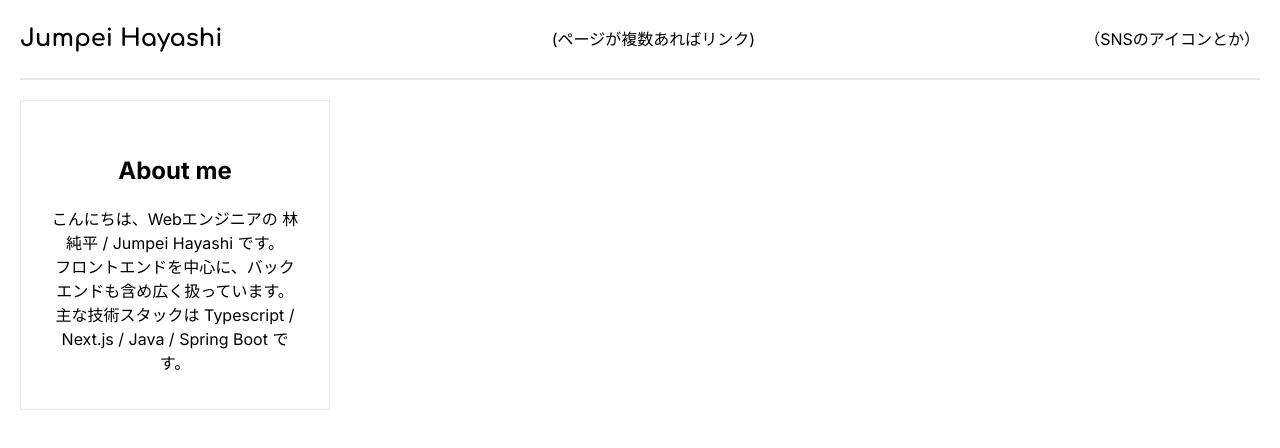
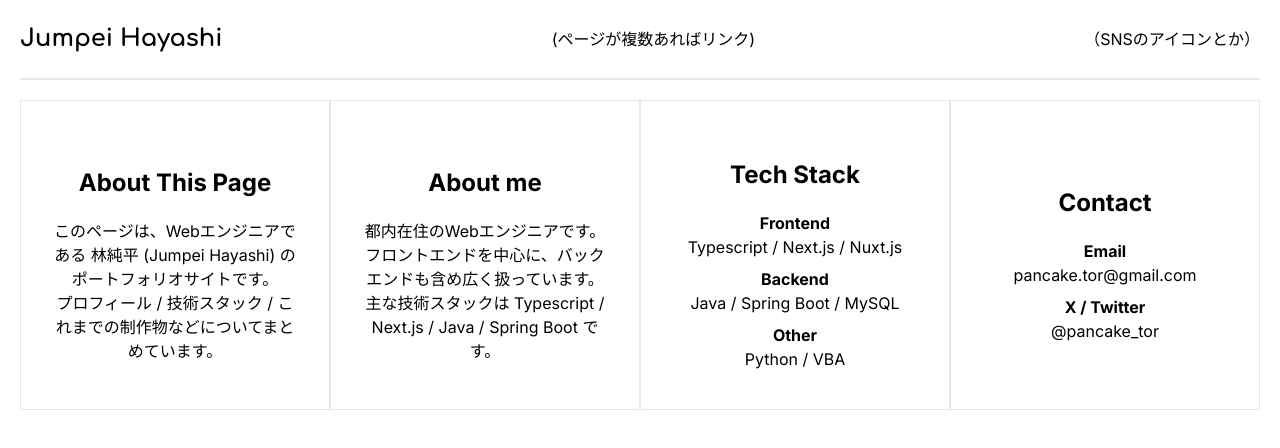
Before and after one commit to pay-hayashi/pay-hayashi.github.io, a Next.js app: page / in a window 1280 px wide. Shown: the top 448 px of the page. Built offline with nearby package versions, Linux system fonts and the light colour scheme.

Commit message:
add: 暫定の内容を記載

```diff
--- a/src/app/_components/Card.tsx
+++ b/src/app/_components/Card.tsx
@@ -1,10 +1,8 @@
 import {ReactNode} from 'react'
 
-type ChildrenProps = {
+type CardProps = {
   children: ReactNode
 }
-
-type CardProps = ChildrenProps
 export const Card = ({children}: CardProps) => {
   return (
     <article className="border p-7 aspect-square flex flex-col text-center justify-center">
@@ -13,21 +11,29 @@ export const Card = ({children}: CardProps) => {
   )
 }
 
-type TitleProps = ChildrenProps
-Card.Title = function Title ({children}: TitleProps) {
+type TitleProps = {
+  children: string
+}
+Card.Title = function Title({children}: TitleProps) {
   return (
     <div className="grid items-center font-bold text-2xl py-5">
-      {children}
+      <h2>{children}</h2>
     </div>
   )
 }
 
-type ContentProps = ChildrenProps
-Card.Content = function Content ({children}: ContentProps) {
+type ContentProps = {
+  children: ReactNode
+}
+Card.Content = function Content({children}: ContentProps) {
   return (
     <div className="grid items-center">
       <section>
-        {children}
+        {
+          typeof children === 'string' || Array.isArray(children)
+            ? <p className="whitespace-pre-wrap">{children}</p>
+            : children
+        }
       </section>
     </div>
   )
--- /dev/null
+++ b/src/app/_components/Dl.tsx
@@ -0,0 +1,46 @@
+import {ReactElement, ReactNode} from 'react'
+
+type DlProps = {
+  children: ReactNode
+}
+export const Dl = ({children}: DlProps) => {
+  return (
+    <dl className='grid grid-cols-1 gap-2'>
+      {children}
+    </dl>
+  )
+}
+
+
+type DtProps = {
+  children: string | string[]
+}
+Dl.Dt = function Dt({children}: DtProps) {
+  return (
+    <dt className='font-bold'>
+      {children}
+    </dt>
+  )
+}
+
+type DdProps = {
+  children: string | string[]
+}
+Dl.Dd = function Dd({children}: DdProps) {
+  return (
+    <dd>
+      {children}
+    </dd>
+  )
+}
+
+type ContainerProps = {
+  children: [ReactElement, ReactElement]
+}
+Dl.Container = function Container({children}:ContainerProps) {
+  return (
+    <div>
+      {children}
+    </div>
+  )
+}
--- a/src/app/_features/index.tsx
+++ b/src/app/_features/index.tsx
@@ -1,20 +1,72 @@
 import {Card} from '@/app/_components/Card'
+import {Dl} from '@/app/_components/Dl'
 
 export const IndexPres = () => {
   return (
     <main className="grid grid-cols-1 md:grid-cols-2 lg:grid-cols-3 xl:grid-cols-4 py-5">
 
+      {/* About this */}
+      <Card>
+        <Card.Title>
+          About This Page
+        </Card.Title>
+        <Card.Content>
+          このページは、Webエンジニアである 林純平 (Jumpei Hayashi) のポートフォリオサイトです。{'\n'}
+          プロフィール / 技術スタック / これまでの制作物などについてまとめています。
+        </Card.Content>
+      </Card>
+
       {/* About me */}
       <Card>
         <Card.Title>
-          <h2>About me</h2>
+          About me
         </Card.Title>
         <Card.Content>
-          <p>
-            こんにちは、Webエンジニアの 林純平 / Jumpei Hayashi です。<br/>
-            フロントエンドを中心に、バックエンドも含め広く扱っています。
-            主な技術スタックは Typescript / Next.js / Java / Spring Boot です。
-          </p>
+          都内在住のWebエンジニアです。
+          フロントエンドを中心に、バックエンドも含め広く扱っています。{'\n'}
+          主な技術スタックは Typescript / Next.js / Java / Spring Boot です。
+        </Card.Content>
+      </Card>
+
+      {/* Tech Stack */}
+      <Card>
+        <Card.Title>
+          Tech Stack
+        </Card.Title>
+        <Card.Content>
+          <Dl>
+            <Dl.Container>
+              <Dl.Dt>Frontend</Dl.Dt>
+              <Dl.Dd>Typescript / Next.js / Nuxt.js</Dl.Dd>
+            </Dl.Container>
+            <Dl.Container>
+              <Dl.Dt>Backend</Dl.Dt>
+              <Dl.Dd>Java / Spring Boot / MySQL</Dl.Dd>
+            </Dl.Container>
+            <Dl.Container>
+              <Dl.Dt>Other</Dl.Dt>
+              <Dl.Dd>Python / VBA</Dl.Dd>
+            </Dl.Container>
+          </Dl>
+        </Card.Content>
+      </Card>
+
+      {/* Contact */}
+      <Card>
+        <Card.Title>
+          Contact
+        </Card.Title>
+        <Card.Content>
+          <Dl>
+            <Dl.Container>
+              <Dl.Dt>Email</Dl.Dt>
+              <Dl.Dd>pancake.tor@gmail.com</Dl.Dd>
+            </Dl.Container>
+            <Dl.Container>
+              <Dl.Dt>X / Twitter</Dl.Dt>
+              <Dl.Dd>@pancake_tor</Dl.Dd>
+            </Dl.Container>
+          </Dl>
         </Card.Content>
       </Card>
 
```
